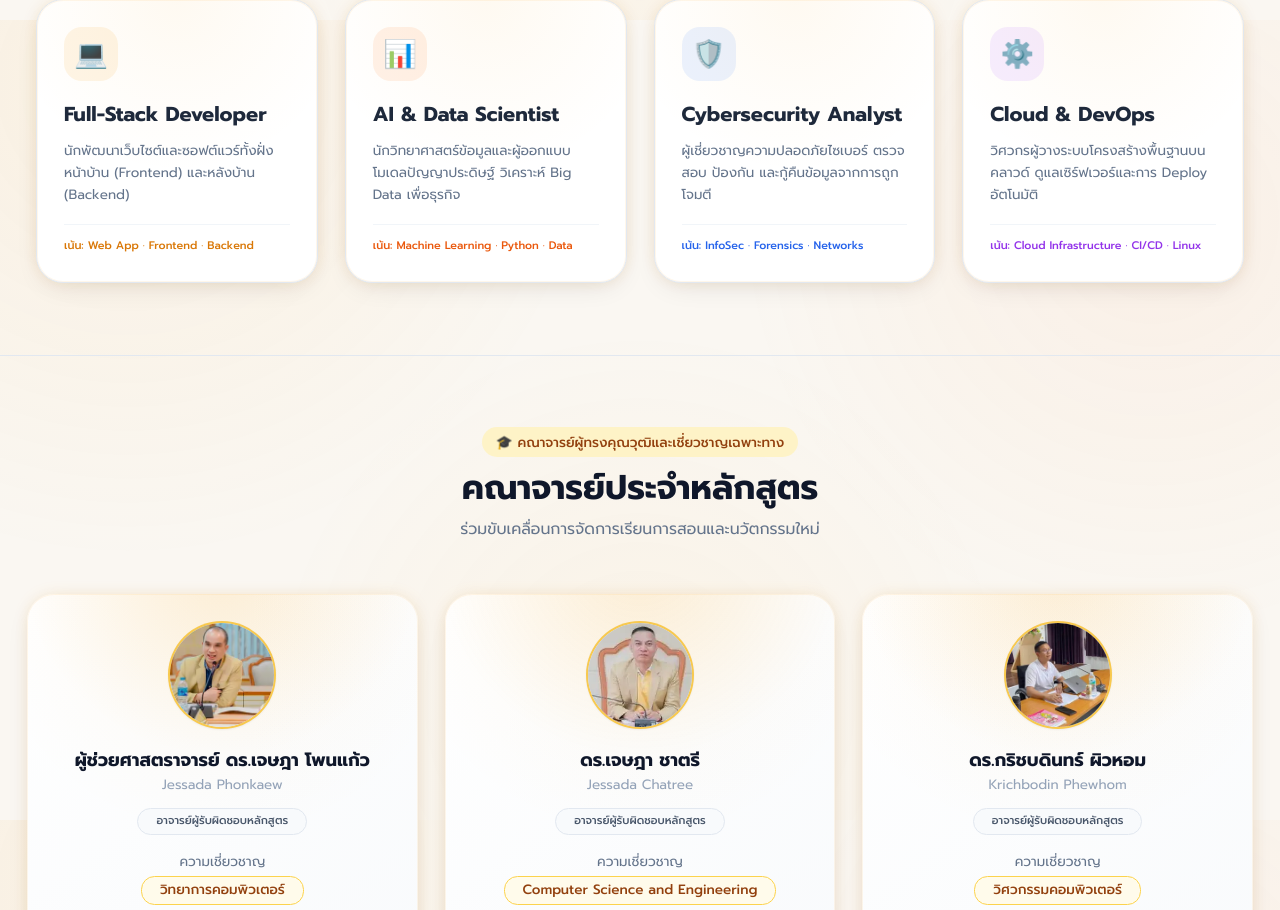
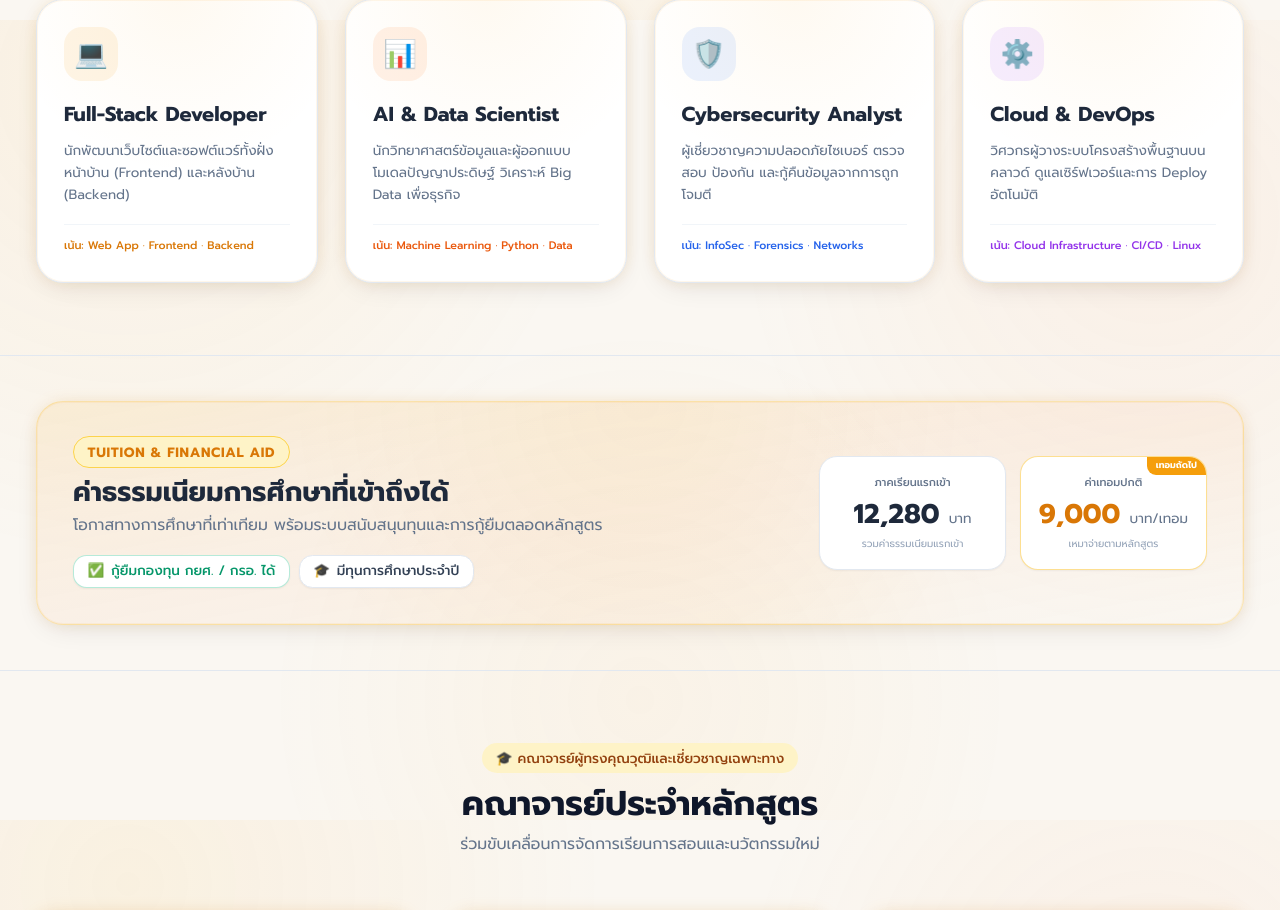
Before and after one commit to Supapich-Boonthom/Major-web, a Django app: page / in a window 1280 px wide. Shown: the part 4780-5690 px from the top of the page. Run offline with Django 5.2, Linux system fonts and the light colour scheme; some libraries are stand-ins or nearby versions.

Commit message:
add more

```diff
--- a/templates/index.html
+++ b/templates/index.html
@@ -1632,6 +1632,66 @@
         </div>
       </div>
 
+  </div>
+</section>
+
+<!-- Section: ค่าธรรมเนียมการศึกษา & ทุน -->
+<section
+  id="tuition"
+  class="max-w-7xl mx-auto px-4 sm:px-6 lg:px-8 py-10 border-t border-slate-200 dark:border-slate-800/80"
+>
+  <div class="p-6 sm:p-8 rounded-3xl bg-gradient-to-br from-amber-500/10 via-orange-500/5 to-transparent border border-amber-400/30 glow-card">
+    <div class="flex flex-col lg:flex-row items-start lg:items-center justify-between gap-6">
+
+      <!-- ฝั่งซ้าย: ข้อมูลและสิทธิประโยชน์ -->
+      <div>
+        <span class="text-xs font-bold text-amber-600 dark:text-amber-400 uppercase tracking-wider bg-amber-100 dark:bg-amber-950/60 px-3 py-1 rounded-full border border-amber-300 dark:border-amber-800">
+          TUITION & FINANCIAL AID
+        </span>
+        <h3 class="text-xl sm:text-2xl font-bold text-slate-800 dark:text-white mt-2">
+          ค่าธรรมเนียมการศึกษาที่เข้าถึงได้
+        </h3>
+        <p class="text-xs sm:text-sm text-slate-500 dark:text-slate-400 mt-1 max-w-xl">
+          โอกาสทางการศึกษาที่เท่าเทียม พร้อมระบบสนับสนุนทุนและการกู้ยืมตลอดหลักสูตร
+        </p>
+
+        <!-- แท็กสิทธิประโยชน์ กยศ. -->
+        <div class="flex flex-wrap gap-2 mt-4">
+          <span class="text-xs font-medium bg-white dark:bg-slate-800 border border-emerald-500/30 text-emerald-600 dark:text-emerald-400 px-3 py-1.5 rounded-xl shadow-sm flex items-center gap-1.5">
+            <span>✅</span> กู้ยืมกองทุน กยศ. / กรอ. ได้
+          </span>
+          <span class="text-xs font-medium bg-white dark:bg-slate-800 border border-slate-200 dark:border-slate-700 text-slate-700 dark:text-slate-300 px-3 py-1.5 rounded-xl shadow-sm flex items-center gap-1.5">
+            <span>🎓</span> มีทุนการศึกษาประจำปี
+          </span>
+        </div>
+      </div>
+
+      <!-- ฝั่งขวา: กล่องแสดงตัวเลขค่าใช้จ่าย -->
+      <div class="grid grid-cols-2 gap-3 w-full lg:w-auto shrink-0">
+
+        <!-- กล่องแรกเข้า -->
+        <div class="bg-white dark:bg-slate-900 border border-slate-200 dark:border-slate-800 rounded-2xl p-4 text-center shadow-sm">
+          <div class="text-[11px] text-slate-500 dark:text-slate-400 font-medium">ภาคเรียนแรกเข้า</div>
+          <div class="text-xl sm:text-2xl font-extrabold text-slate-800 dark:text-white my-1">
+            12,280 <span class="text-xs font-normal text-slate-500">บาท</span>
+          </div>
+          <div class="text-[10px] text-slate-400">รวมค่าธรรมเนียมแรกเข้า</div>
+        </div>
+
+        <!-- กล่องค่าเทอมปกติ -->
+        <div class="bg-white dark:bg-slate-900 border border-amber-400/50 rounded-2xl p-4 text-center shadow-sm relative overflow-hidden">
+          <div class="absolute top-0 right-0 bg-amber-500 text-white text-[9px] px-2 py-0.5 rounded-bl-lg font-bold">
+            เทอมถัดไป
+          </div>
+          <div class="text-[11px] text-slate-500 dark:text-slate-400 font-medium">ค่าเทอมปกติ</div>
+          <div class="text-xl sm:text-2xl font-extrabold text-amber-600 dark:text-amber-400 my-1">
+            9,000 <span class="text-xs font-normal text-slate-500">บาท/เทอม</span>
+          </div>
+          <div class="text-[10px] text-slate-400">เหมาจ่ายตามหลักสูตร</div>
+        </div>
+
+      </div>
+
     </div>
   </div>
 </section>
```
